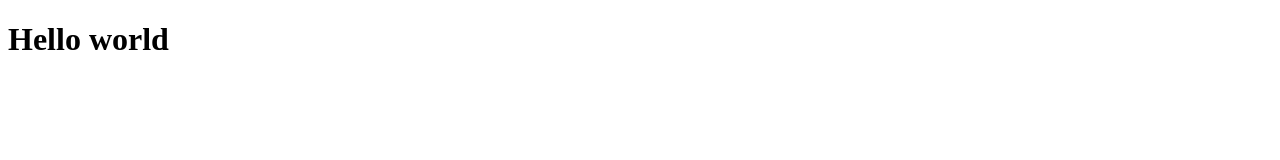
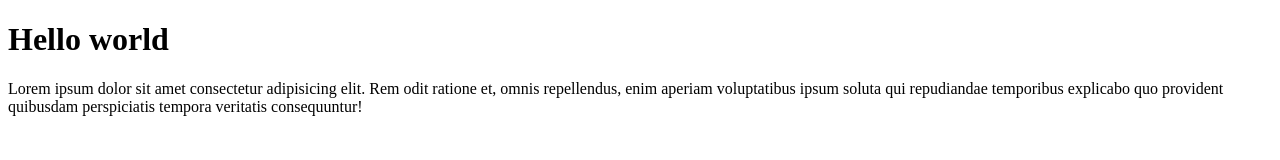
Before and after one commit to Mdsoyaib123/Github-collaboration, a plain HTML site: page index.html in a window 1280 px wide. Drawn offline with Linux system fonts and the light colour scheme.

Commit message:
added file

```diff
--- a/index.html
+++ b/index.html
@@ -7,5 +7,8 @@
 </head>
 <body>
     <h1>Hello world </h1>
+    <p>Lorem ipsum dolor sit amet consectetur adipisicing elit. Rem odit ratione et, omnis repellendus, enim aperiam voluptatibus ipsum soluta qui repudiandae temporibus explicabo quo provident quibusdam perspiciatis tempora veritatis consequuntur!
+
+    </p>
 </body>
 </html>
```
